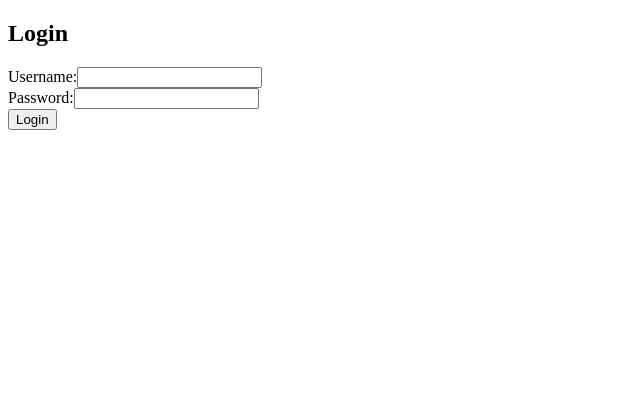
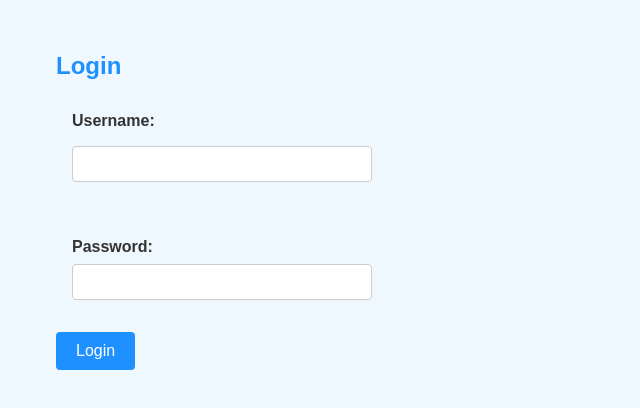
Before and after one commit to eoeqs/is_2, a React (Create React App) app in the folder auth-app/: page /login in a window 1280 px wide. Shown: the top 408 px of the page, without its empty margins (0-640 px from the left). Built offline with nearby package versions, Linux system fonts and the light colour scheme.

Commit message:
styles added

```diff
--- a/auth-app/src/App.css
+++ b/auth-app/src/App.css
@@ -36,3 +36,170 @@
     transform: rotate(360deg);
   }
 }
+
+body {
+  margin: 0;
+  font-family: Arial, sans-serif;
+  background-color: #f0f8ff;
+  color: #333;
+}
+
+div {
+  padding: 16px;
+  margin: 0 auto;
+  max-width: 1200px;
+}
+
+h2, h3, h4 {
+  color: #1e90ff;
+  margin-bottom: 16px;
+}
+
+button {
+  background-color: #1e90ff;
+  color: #fff;
+  border: none;
+  border-radius: 4px;
+  padding: 8px 16px;
+  cursor: pointer;
+  transition: background-color 0.3s ease;
+  font-size: 16px;
+}
+
+button:hover {
+  background-color: #4682b4;
+}
+
+button:disabled {
+  background-color: #d3d3d3;
+  cursor: not-allowed;
+}
+
+a {
+  text-decoration: none;
+  color: #1e90ff;
+}
+
+a:hover {
+  text-decoration: underline;
+}
+
+table {
+  width: 100%;
+  border-collapse: collapse;
+  margin: 16px 0;
+  background-color: #ffffff;
+  border: 1px solid #ddd;
+  border-radius: 8px;
+}
+
+th, td {
+  border: 1px solid #ddd;
+  text-align: left;
+  padding: 8px;
+}
+
+th {
+  background-color: #1e90ff;
+  color: white;
+}
+
+td {
+  background-color: #f9f9f9;
+}
+
+tr:nth-child(even) {
+  background-color: #f2f2f2;
+}
+
+input[type="text"], select {
+  width: 100%;
+  padding: 8px;
+  margin: 8px 0;
+  box-sizing: border-box;
+  border: 1px solid #ccc;
+  border-radius: 4px;
+  font-size: 16px;
+}
+
+.pagination {
+  display: flex;
+  justify-content: center;
+  list-style-type: none;
+  padding: 0;
+  margin: 16px 0;
+}
+
+.pagination .page-item {
+  margin: 0 4px;
+}
+
+.pagination .page-link {
+  color: #1e90ff;
+  font-size: 16px;
+  text-decoration: none;
+  padding: 6px 12px;
+  border: 1px solid #ddd;
+  border-radius: 4px;
+  transition: background-color 0.3s ease;
+}
+
+.pagination .page-link:hover {
+  background-color: #1e90ff;
+  color: white;
+}
+
+.pagination .active .page-link {
+  background-color: #4682b4;
+  color: white;
+  border: none;
+}
+
+.filter-container {
+  display: flex;
+  flex-direction: column;
+  gap: 8px;
+  margin-bottom: 16px;
+}
+
+.loading {
+  font-size: 16px;
+  color: #1e90ff;
+}
+
+form div {
+  margin-bottom: 16px;
+  display: flex;
+  flex-direction: column;
+  align-items: flex-start;
+}
+
+form label {
+  margin-bottom: 8px;
+  font-weight: bold;
+  color: #333;
+}
+
+form input[type="text"],
+form input[type="password"] {
+  width: 300px; /* Укажите одинаковую ширину */
+  padding: 8px;
+  border: 1px solid #ccc;
+  border-radius: 4px;
+  font-size: 16px;
+  box-sizing: border-box;
+}
+
+form button {
+  background-color: #1e90ff;
+  color: #fff;
+  padding: 10px 20px;
+  border: none;
+  border-radius: 4px;
+  cursor: pointer;
+  transition: background-color 0.3s ease;
+}
+
+form button:hover {
+  background-color: #4682b4;
+}
--- a/auth-app/src/components/CityActionSelector.js
+++ b/auth-app/src/components/CityActionSelector.js
@@ -281,10 +281,6 @@ const CityActionSelector = () => {
                 </tbody>
             </table>
 
-            <div>
-                <span>PageCount: </span>
-                <span>{Math.ceil(cities.length / citiesPerPage)}</span>
-            </div>
 
             <ReactPaginate
                 previousLabel={<button className="pagination-button">Previous</button>}
--- a/auth-app/src/index.js
+++ b/auth-app/src/index.js
@@ -2,7 +2,7 @@ import React from 'react';
 import ReactDOM from 'react-dom/client';
 import App from './App';
 import {AuthProvider} from "./AuthProvider";
-
+import './App.css'
 const root = ReactDOM.createRoot(document.getElementById('root'));
 root.render(
     <React.StrictMode>
```
